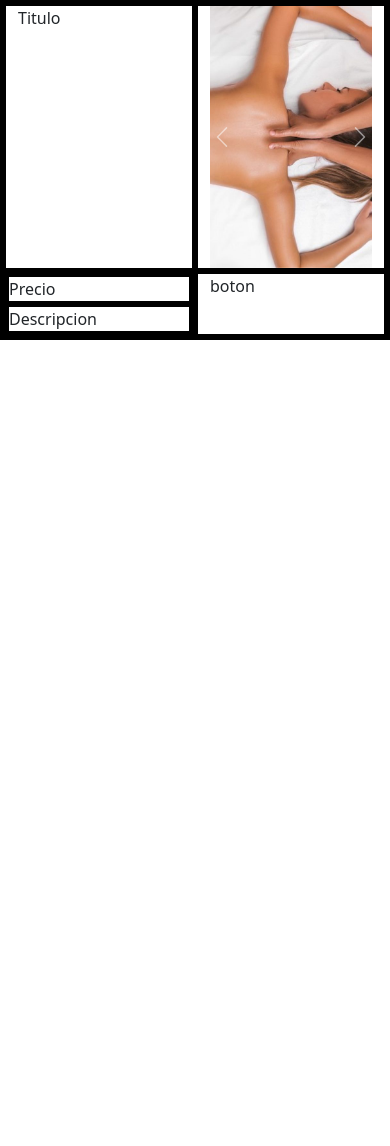
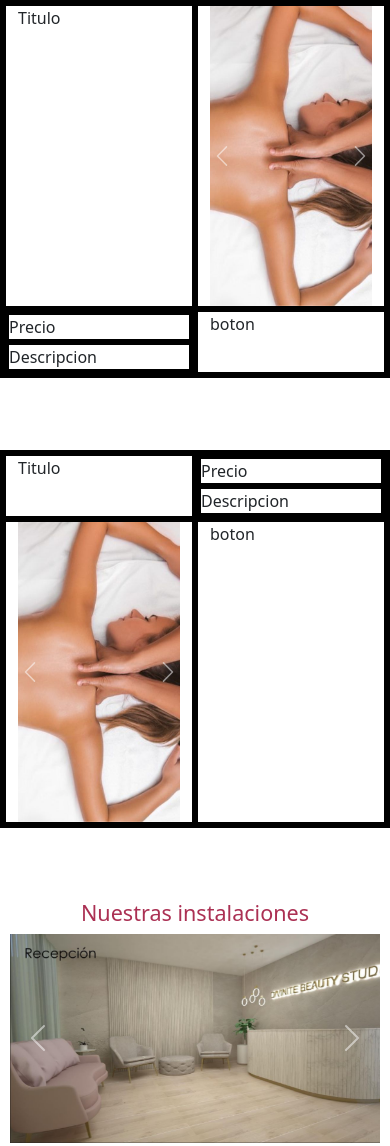
Before and after one commit to alexeigastaldielz/Beauty_Spa, a plain HTML site: page PaginasHTML/PáginaDeInicio.html in a window 390 px wide. Before the commit the page ends 844 px from the top, so only its background shows below. Drawn offline with nearby package versions, Linux system fonts and the light colour scheme.

Commit message:
Agregando segunda sección y carrusel
(Christian)

```diff
--- a/CarpetasCss/PaginaDeInicio.css
+++ b/CarpetasCss/PaginaDeInicio.css
@@ -8,3 +8,7 @@
 .seccion1{
   margin-top: 3;
 }
+.hola img{
+  max-height: 300px;
+  min-height: 300px;
+}
--- a/PaginasHTML/PáginaDeInicio.html
+++ b/PaginasHTML/PáginaDeInicio.html
@@ -1,30 +1,31 @@
 <!doctype html>
 <html lang="en">
+
 <head>
   <!-- Required meta tags -->
   <meta charset="utf-8">
   <meta name="viewport" content="width=device-width, initial-scale=1">
 
   <!-- Bootstrap CSS -->
-    <link href="https://cdn.jsdelivr.net/npm/bootstrap@5.1.1/dist/css/bootstrap.min.css" rel="stylesheet" integrity="sha384-F3w7mX95PdgyTmZZMECAngseQB83DfGTowi0iMjiWaeVhAn4FJkqJByhZMI3AhiU" crossorigin="anonymous">
+  <link href="https://cdn.jsdelivr.net/npm/bootstrap@5.1.1/dist/css/bootstrap.min.css" rel="stylesheet"
+    integrity="sha384-F3w7mX95PdgyTmZZMECAngseQB83DfGTowi0iMjiWaeVhAn4FJkqJByhZMI3AhiU" crossorigin="anonymous">
 
   <link rel="stylesheet" href="/CarpetasCss/PaginaDeInicio.css">
 
   <title>Hello, world!</title>
 </head>
+
 <body>
-    <script src="https://cdn.jsdelivr.net/npm/bootstrap@5.1.1/dist/js/bootstrap.bundle.min.js" integrity="sha384-/bQdsTh/da6pkI1MST/rWKFNjaCP5gBSY4sEBT38Q/9RBh9AH40zEOg7Hlq2THRZ" crossorigin="anonymous"></script>
+  <script src="https://cdn.jsdelivr.net/npm/bootstrap@5.1.1/dist/js/bootstrap.bundle.min.js"
+    integrity="sha384-/bQdsTh/da6pkI1MST/rWKFNjaCP5gBSY4sEBT38Q/9RBh9AH40zEOg7Hlq2THRZ"
+    crossorigin="anonymous"></script>
   <!--***********************************SECCION1********************************-->
   <div class="container borde">
     <div class="row">
       <div class="col-6 col-md-12 borde">Titulo</div>
-          <div class="col-6 col-md-4 borde ">
-
-
-
+      <div class="col-6 col-md-4 borde">
         <div id="carouselExampleInterval" class="carousel slide" data-bs-ride="carousel">
-
-              <div class="carousel-inner">
+          <div class="carousel-inner hola">
             <div class="carousel-item active tamañoimagenes" data-bs-interval="10000">
               <img src="/images/Seccion1/imagen1.jpeg" class="d-block w-100" alt="...">
             </div>
@@ -38,19 +39,17 @@
               <img src="/images/Seccion1/imagen4.jpeg" class="d-block w-100" alt="...">
             </div>
           </div>
-              <button class="carousel-control-prev" type="button" data-bs-target="#carouselExampleInterval" data-bs-slide="prev">
+          <button class="carousel-control-prev" type="button" data-bs-target="#carouselExampleInterval"
+            data-bs-slide="prev">
             <span class="carousel-control-prev-icon" aria-hidden="true"></span>
             <span class="visually-hidden">Previous</span>
           </button>
-              <button class="carousel-control-next" type="button" data-bs-target="#carouselExampleInterval" data-bs-slide="next">
+          <button class="carousel-control-next" type="button" data-bs-target="#carouselExampleInterval"
+            data-bs-slide="next">
             <span class="carousel-control-next-icon" aria-hidden="true"></span>
             <span class="visually-hidden">Next</span>
           </button>
         </div>
-
-
-
-
       </div>
       <div class="col-6 col-md-8 borde">
         <div class="row borde">
@@ -62,19 +61,83 @@
       </div>
       <div class="col-6 col-md-12 borde">boton</div>
     </div>
-      </div>
+  </div><br><br><br>
   <!--***********************************SECCION1********************************-->
 
   <!--***********************************SECCION2********************************-->
-<div>
-
+  <div class="container borde">
+    <div class="row">
+      <div class="col-6 col-md-12 borde">Titulo</div>
+      <div class="col-6 col-md-8 borde">
+        <div class="row borde">
+          Precio
         </div>
+        <div class="row borde">
+          Descripcion
+        </div>
+      </div>
+      <div class="col-6 col-md-4 borde">
+        <div id="carouselExampleInterval1" class="carousel slide" data-bs-ride="carousel">
+          <div class="carousel-inner hola">
+            <div class="carousel-item active tamañoimagenes" data-bs-interval="10000">
+              <img src="/images/Seccion1/imagen1.jpeg" class="d-block w-100" alt="...">
+            </div>
+            <div class="carousel-item tamañoimagenes" data-bs-interval="2000">
+              <img src="/images/Seccion1/imagen2.jpeg" class="d-block w-100" alt="...">
+            </div>
+            <div class="carousel-item tamañoimagenes">
+              <img src="/images/Seccion1/imagen3.jpeg " class="d-block w-100" alt="...">
+            </div>
+            <div class="carousel-item tamañoimagenes">
+              <img src="/images/Seccion1/imagen4.jpeg" class="d-block w-100" alt="...">
+            </div>
+          </div>
+          <button class="carousel-control-prev" type="button" data-bs-target="#carouselExampleInterval1"
+            data-bs-slide="prev">
+            <span class="carousel-control-prev-icon" aria-hidden="true"></span>
+            <span class="visually-hidden">Previous</span>
+          </button>
+          <button class="carousel-control-next" type="button" data-bs-target="#carouselExampleInterval1"
+            data-bs-slide="next">
+            <span class="carousel-control-next-icon" aria-hidden="true"></span>
+            <span class="visually-hidden">Next</span>
+          </button>
+        </div>
+      </div>
+      <div class="col-6 col-md-12 borde">boton</div>
+    </div>
+  </div><br><br><br>
   <!--***********************************SECCION2********************************-->
 
   <!--***********************************CARRUSEL********************************-->
-<div>
-
+  <h4 style="text-align: center; color: #AB3053;">Nuestras instalaciones</h4>
+  <!-- Carrusel de imagenes de instalaciones -->
+  <div class="carrusel" style="width: 95%; margin: auto;">
+    <div id="carouselExampleInterval2" class="carousel slide" data-bs-ride="carousel">
+      <div class="carousel-inner">
+        <div class="carousel-item active" data-bs-interval="10000">
+          <img src="../images/Carrusel/imagen1.JPG" class="d-block w-100" alt="...">
         </div>
+        <div class="carousel-item" data-bs-interval="2000">
+          <img src="../images/Carrusel/imagen2.JPG" class="d-block w-100" alt="...">
+        </div>
+        <div class="carousel-item">
+          <img src="../images/Carrusel/imagen3.JPG" class="d-block w-100" alt="...">
+        </div>
+        <div class="carousel-item">
+          <img src="../images/Carrusel/imagen4.JPG" class="d-block w-100" alt="...">
+        </div>
+      </div>
+      <button class="carousel-control-prev" type="button" data-bs-target="#carouselExampleInterval2" data-bs-slide="prev">
+        <span class="carousel-control-prev-icon" aria-hidden="true"></span>
+        <span class="visually-hidden">Previous</span>
+      </button>
+      <button class="carousel-control-next" type="button" data-bs-target="#carouselExampleInterval2" data-bs-slide="next">
+        <span class="carousel-control-next-icon" aria-hidden="true"></span>
+        <span class="visually-hidden">Next</span>
+      </button>
+    </div>
+  </div><br><br><br>
   <!--***********************************CARRUSEL********************************-->
 
   <!--***********************************CONTACTO********************************-->
@@ -84,4 +147,5 @@
   <!--***********************************CONTACTO********************************-->
 
 </body>
+
 </html>
```
Lines whose indentation alone changed are shown as unchanged.
